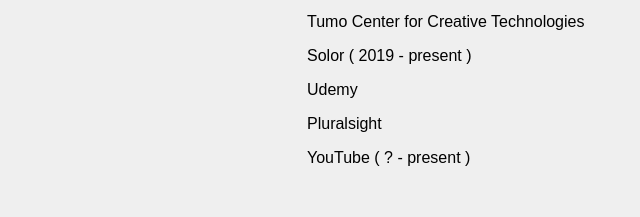
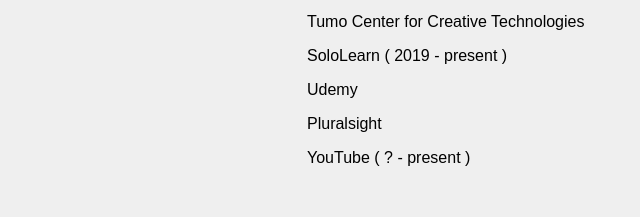
Before and after one commit to tamsargsyan/cv-site, a plain HTML site: page index.html in a window 1280 px wide. Shown: the part 745-962 px from the top of the page, 46-686 px from the left. Drawn offline with Linux system fonts and the light colour scheme.

Commit message:
Implement-cv-site

```diff
--- a/index.html
+++ b/index.html
@@ -41,7 +41,7 @@
       <p>#182 High School</p>
       <p>British Council</p>
       <p>Tumo Center for Creative Technologies</p>
-      <p>Solor ( 2019 - present )</p>
+      <p>SoloLearn ( 2019 - present )</p>
       <p>Udemy</p>
       <p>Pluralsight</p>
       <p>YouTube ( ? - present )</p>
```
